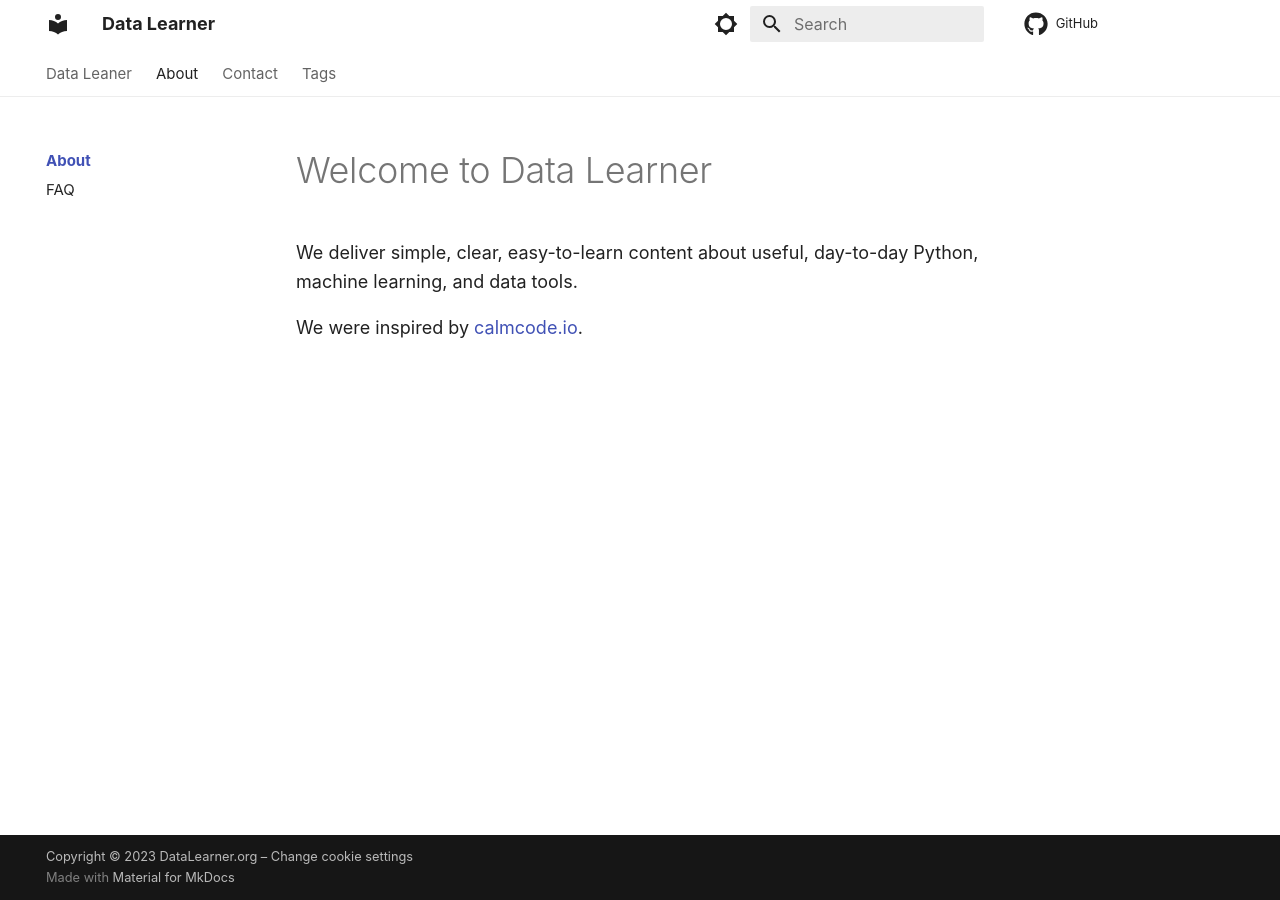
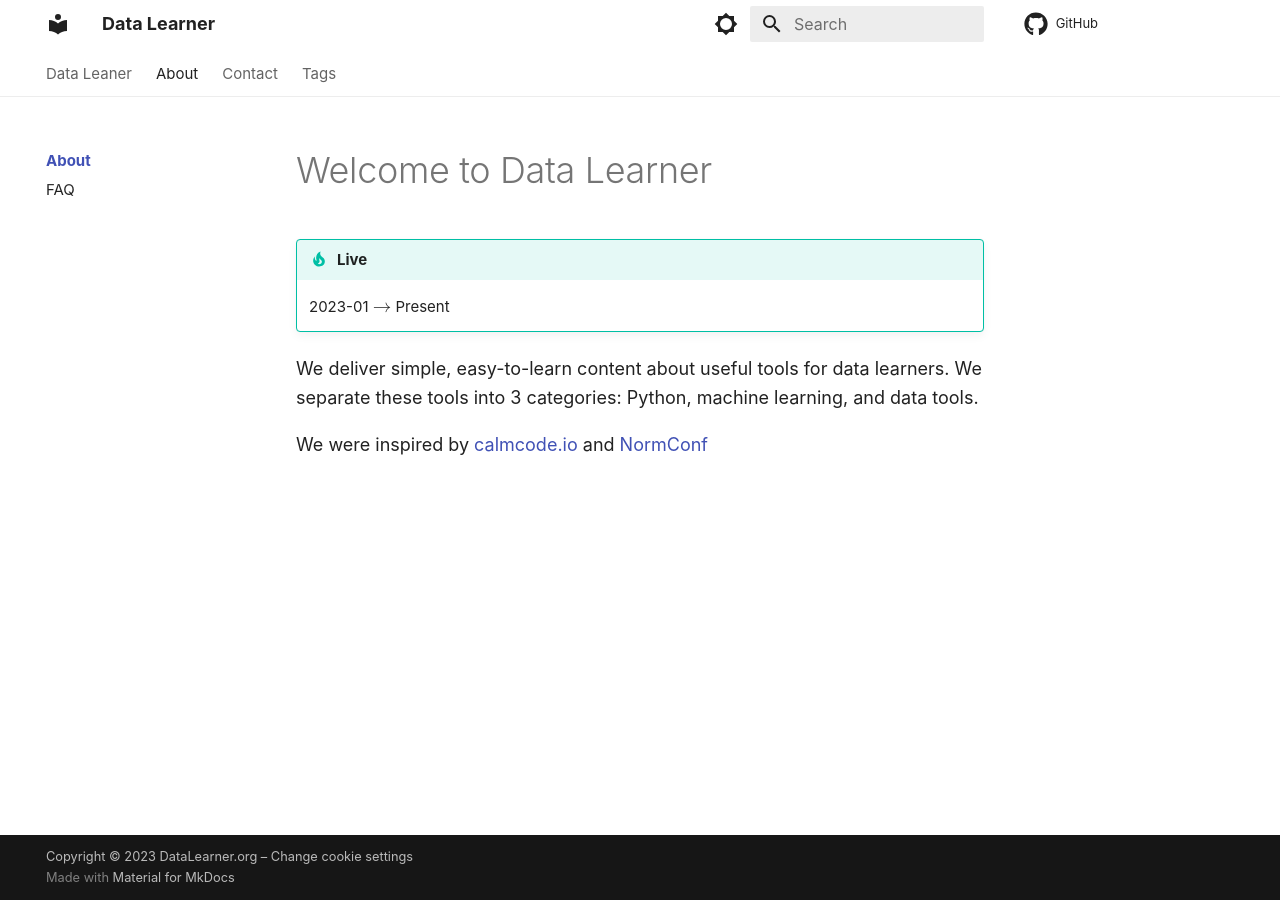
Before and after one commit to DataLearner-org/DataLearner.org, an MkDocs documentation site: the page built from docs/about/index.md, in a window 1280 px wide. Built offline with MkDocs 1.6.1 and Material for MkDocs 9.7.7, drawn with Linux system fonts in a browser that asks for light colours; some web fonts are replaced; comment, search, counter and statistics services are not loaded.

Commit message:
update about

```diff
--- a/docs/about/index.md
+++ b/docs/about/index.md
@@ -1,5 +1,8 @@
 # Welcome to Data Learner
 
-We deliver simple, clear, easy-to-learn content about useful, day-to-day Python, machine learning, and data tools.
+!!! tip "Live"
+    2023-01 $\rightarrow$ Present
 
-We were inspired by [calmcode.io](https://calmcode.io/).
+We deliver simple, easy-to-learn content about useful tools for data learners. We separate these tools into 3 categories: Python, machine learning, and data tools.
+
+We were inspired by [calmcode.io](https://calmcode.io/) and [NormConf](http://normconf.com)
```
